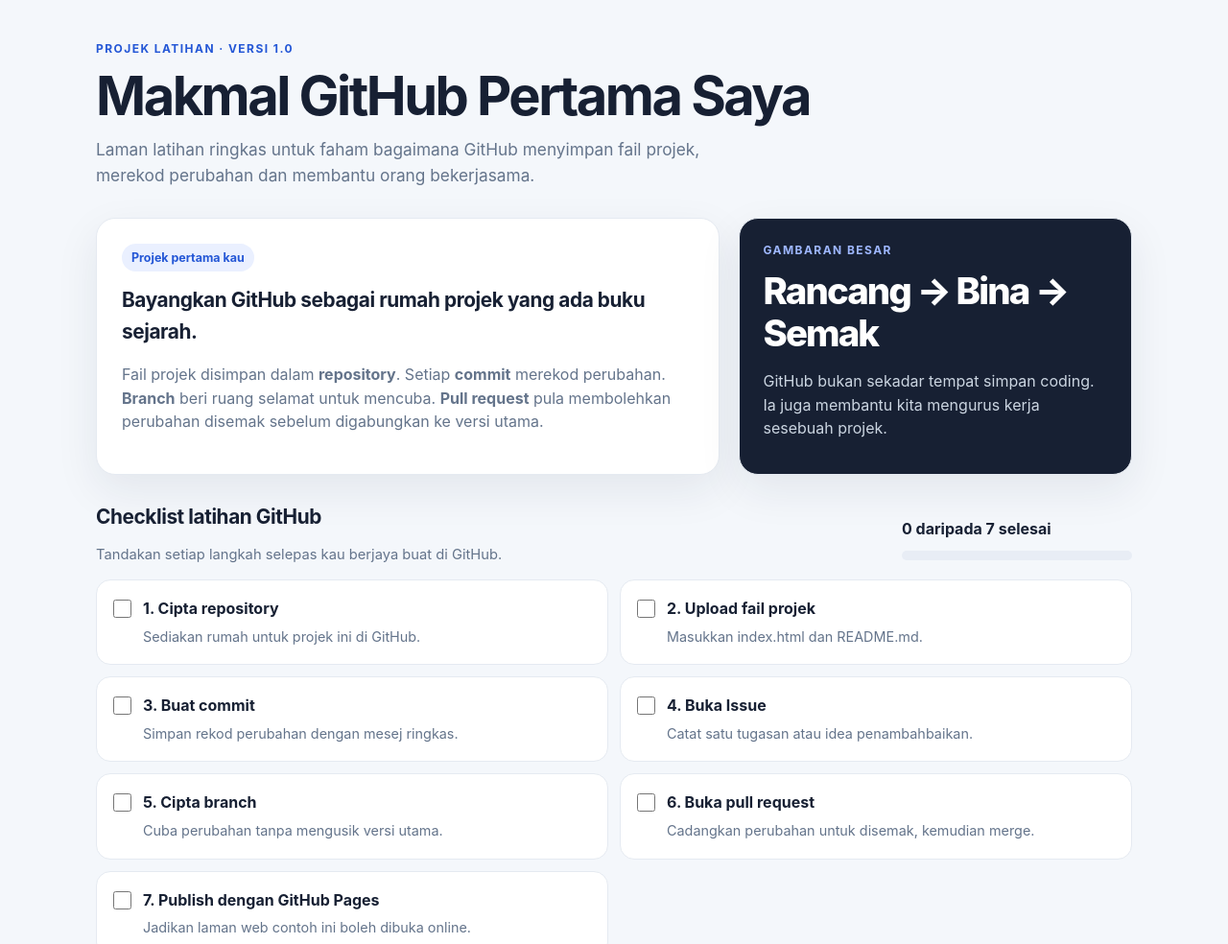
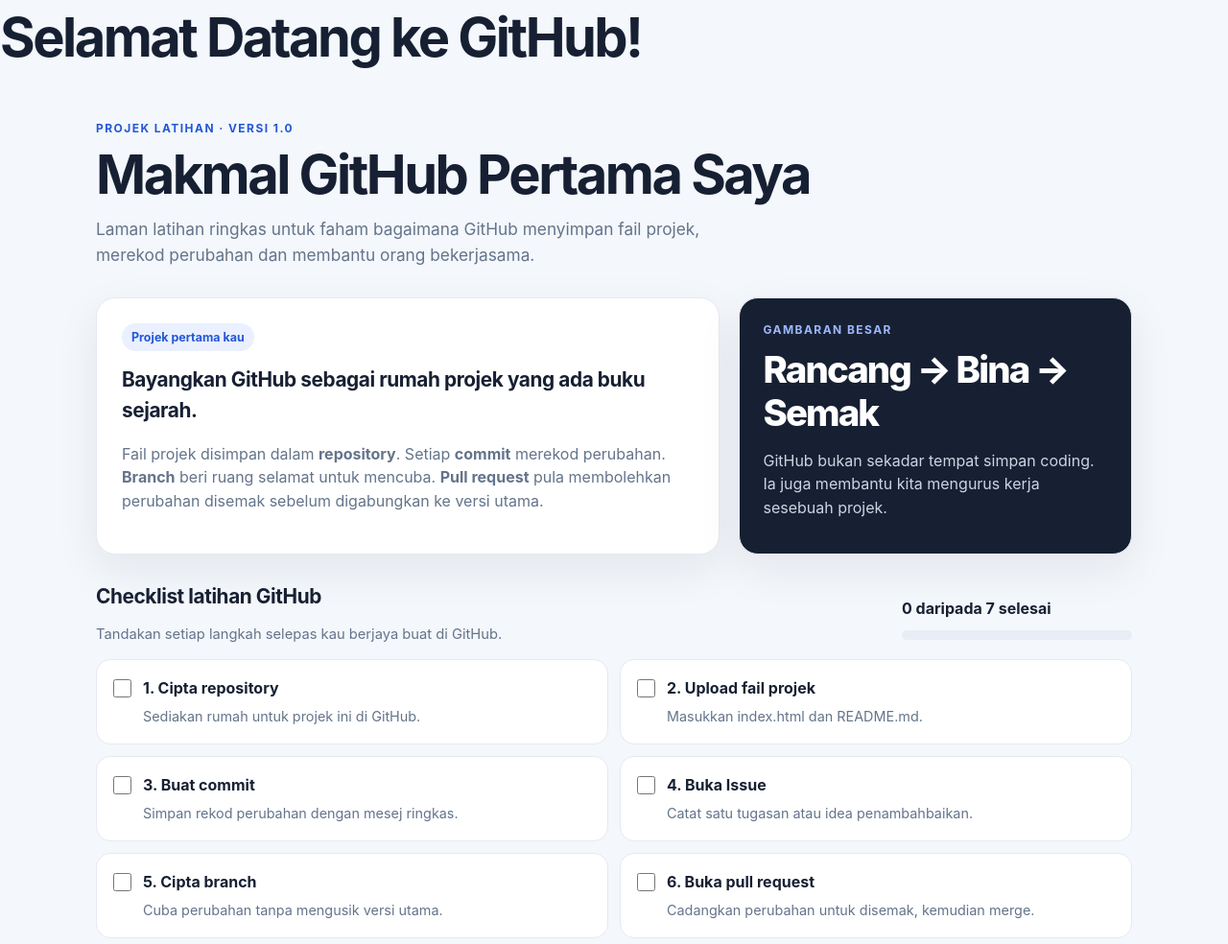
Before and after one commit to iqbalzkria/github-beginner-lab, a plain HTML site: page index (1).html in a window 1280 px wide. Shown: the top 984 px of the page at 96% size. Drawn offline with Linux system fonts and the light colour scheme.

Commit message:
Update index (1).html

```diff
--- a/index (1).html
+++ b/index (1).html
@@ -4,7 +4,7 @@
   <meta charset="utf-8">
   <meta name="viewport" content="width=device-width, initial-scale=1">
   <meta name="description" content="Laman latihan ringkas untuk memahami asas GitHub.">
-  <title>Selamat Datang ke GitHub!</title>
+  <h1>Selamat Datang ke GitHub!</h1>
   <style>
     :root {
       color-scheme: light;
```
